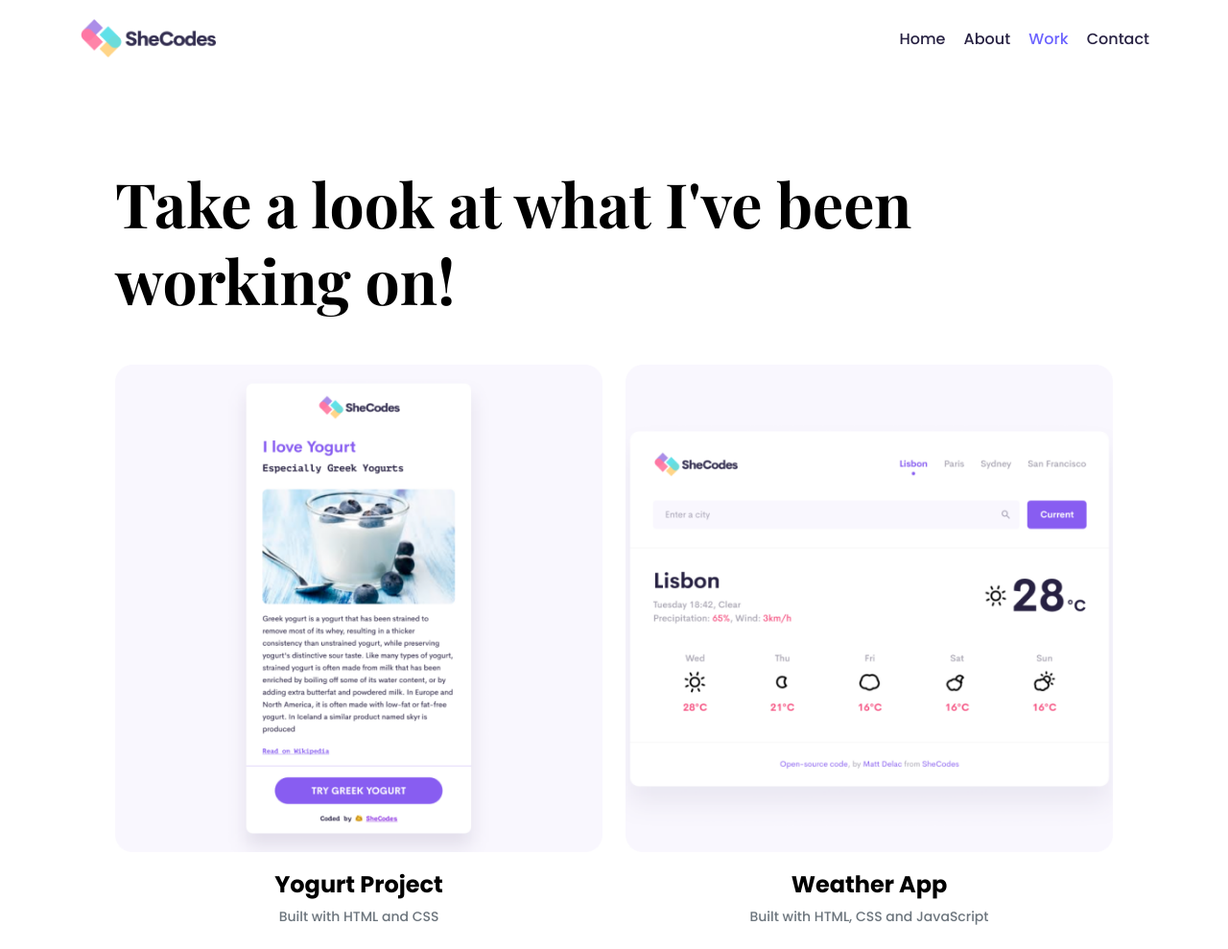
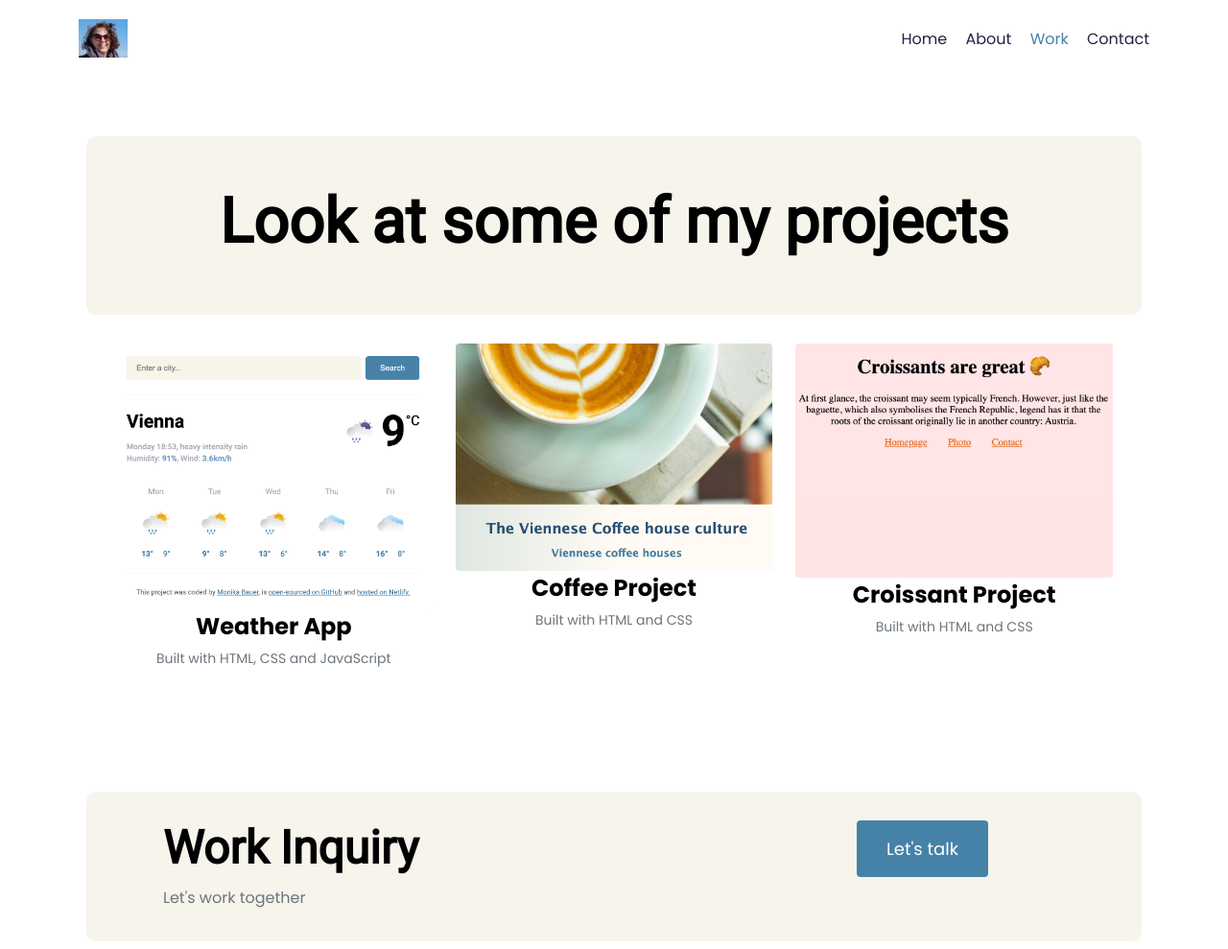
Before and after one commit to MonikaBauer83/portfolio-project-monika, a plain HTML site: page work.html in a window 1280 px wide. Shown: the top 989 px of the page at 96% size. Drawn offline with nearby package versions, Linux system fonts and the light colour scheme.

Commit message:
Changed images/added content/improved CSS

```diff
--- a/styles/portfolio.css
+++ b/styles/portfolio.css
@@ -1,7 +1,7 @@
 :root {
-  --branding-color: #6c63ff;
-  --secondary-color: #f9f7fe;
-  --heading-font-family: "Playfair Display", serif;
+  --branding-color: #4682a8;
+  --secondary-color: #f6f4eb;
+  --heading-font-family: "Roboto", sans-serif;
   --default-font-family: "Poppins", sans-serif;
 }
 
@@ -21,9 +21,9 @@ h6 {
 }
 
 h1 {
-  font-size: 96px;
+  font-size: 65px;
   font-weight: bold;
-  line-height: 1.5;
+  line-height: 1.2;
 }
 
 h2 {
@@ -73,7 +73,7 @@ footer {
 
 footer .contact-box {
   background: var(--secondary-color);
-  padding: 30px 120px;
+  padding: 30px 80px;
   border-radius: 10px;
 }
 
@@ -106,6 +106,14 @@ footer .social-links a:hover {
   background: var(--branding-color);
 }
 
+footer .github-link {
+  color: black;
+}
+
+footer .github-link:hover {
+  color: var(--branding-color);
+}
+
 .logo {
   max-height: 40px;
 }
@@ -113,12 +121,12 @@ footer .social-links a:hover {
 .hero {
   background: var(--secondary-color);
   text-align: center;
-  padding: 80px 20px;
+  padding: 50px 120px;
+  border-radius: 10px;
 }
 
 .hero p {
   font-size: 36px;
-  font-weight: bold;
   margin: 0;
   color: #272142;
 }
@@ -136,7 +144,7 @@ footer .social-links a:hover {
 }
 
 .content h1 {
-  font-size: 64px;
+  font-size: 60px;
   line-height: 80px;
 }
 
@@ -183,8 +191,9 @@ footer .social-links a:hover {
 
 @media (max-width: 900px) {
   h1 {
-    font-size: 44px;
+    font-size: 50px;
     line-height: 56px;
+    margin-top: 10px;
   }
 
   h2 {
@@ -200,6 +209,10 @@ footer .social-links a:hover {
     text-align: center;
   }
 
+  .content-container {
+    padding: 20px;
+  }
+
   .content {
     text-align: center;
     padding: 0;
--- a/work.html
+++ b/work.html
@@ -17,7 +17,7 @@
     />
     <link rel="preconnect" href="https://fonts.gstatic.com" />
     <link
-      href="https://fonts.googleapis.com/css2?family=Playfair+Display:wght@700&family=Poppins:wght@500;700&display=swap"
+      href="https://fonts.googleapis.com/css2?family=Poppins:wght@400;500;700&family=Roboto&display=swap"
       rel="stylesheet"
     />
     <link rel="stylesheet" href="styles/portfolio.css" />
@@ -36,14 +36,9 @@
       <nav class="d-flex justify-content-between">
         <a href="/" title="Homepage">
           <img
-            src="images/logo.png"
-            class="logo d-none d-md-block"
-            alt="SheCodes Logo"
-          />
-          <img
-            src="images/logo-small.jpg"
-            class="logo d-blcok d-md-none"
-            alt="SheCodes Logo"
+            src="images/monika-homepage.jpeg"
+            class="logo"
+            alt="Homepage Picture"
           />
         </a>
         <ul>
@@ -58,72 +53,64 @@
         </ul>
       </nav>
     </div>
+
     <div class="content-container container">
+      <div class="hero">
+        <h1>Look at some of my projects</h1>
+      </div>
       <div class="content">
-        <h1 class="mb-5">Take a look at what I've been working on!</h1>
         <div class="row">
-          <div class="col-md-6 mb-5">
+          <div class="col-md-4 mb-5">
             <img
-              src="images/yogurt.png"
-              alt="Picture of Greek Yoogurt and some explantion"
-              class="img-fluid mb-3"
-            />
-            <h3 class="text-center m-0">Yogurt Project</h3>
-            <p class="text-center text-muted">Built with HTML and CSS</p>
-          </div>
-          <div class="col-md-6 mb-5">
-            <img
-              src="images/weather.png"
-              alt="Picture of a Weather App"
-              class="img-fluid mb-3"
+              src="images/weather-app.png"
+              alt="See my weather weather-app"
+              class="img-fluid rounded"
             />
             <h3 class="text-center m-0">Weather App</h3>
             <p class="text-center text-muted">
               Built with HTML, CSS and JavaScript
             </p>
           </div>
-          <div class="row">
-            <div class="col-md-6 mb-5">
+          <div class="col-md-4 mb-5">
             <img
-                src="images/dictionary.png"
-                alt="Picture of a Dictionary App"
-                class="img-fluid mb-3"
+              src="images/coffee-project.png"
+              alt="Picture of my coffee-project"
+              class="img-fluid rounded"
             />
-              <h3 class="text-center m-0">Dictionary App</h3>
-              <p class="text-center text-muted">
-                Built with HTML and CSS with React
-              </p>
+            <h3 class="text-center m-0">Coffee Project</h3>
+            <p class="text-center text-muted">Built with HTML and CSS</p>
           </div>
-            <div class="col-md-6">
+          <div class="col-md-4 mb-5">
             <img
-                src="images/translation.png"
-                alt="Picture of a Translation App"
-                class="img-fluid mb-3"
+              src="images/croissant-project.png"
+              alt="Picture of a Croissant Project"
+              class="img-fluid rounded"
             />
-              <h3 class="text-center m-0">Translation App</h3>
-              <p class="text-center text-muted">
-                Built with HTML and CSS with React
-              </p>
-            </div>
+            <h3 class="text-center m-0">Croissant Project</h3>
+            <p class="text-center text-muted">Built with HTML and CSS</p>
           </div>
         </div>
       </div>
 
       <footer>
-        <div class="contact-box justify-content-between mb-5 d-none d-md-flex">
-          <div>
+        <div class="container contact-box mb-5 d-none d-md-block">
+          <div class="row">
+            <div class="col-9">
               <h3>Work Inquiry</h3>
               <p class="text-muted">Let's work together</p>
             </div>
-          <div>
+
+            <div class="col-3">
               <a
                 href="/contact.html"
-              class="btn btn-branding mt-3"
+                class="btn btn-branding"
                 title="Contact Monika"
-              >Let's talk here</a
+                >Let's talk</a
               >
             </div>
           </div>
+        </div>
+
         <div class="d-flex justify-content-center mb-5">
           <a
             href="mailto:monika.bauer4@chello.at"
@@ -153,11 +140,12 @@
           </a>
         </div>
         <p class="text-center mt-5">
-          This project was coded by Monika, and it is
+          This project was coded by Monika and it is
           <a
             href="https://github.com/MonikaBauer83/portfolio-project"
             target="_blank"
             title="Get to the project"
+            class="github-link"
             >open-sourced.</a
           >
           🩵
```
Also changed, not shown: about.html (+21 -17 lines), contact.html (+19 -16 lines), index.html (+50 -48 lines), images/coffee-project.png (added), images/croissant-project.png (added), images/monika-homepage.jpeg (added), images/weather-app.png (added). Lines whose indentation alone changed are shown as unchanged.
